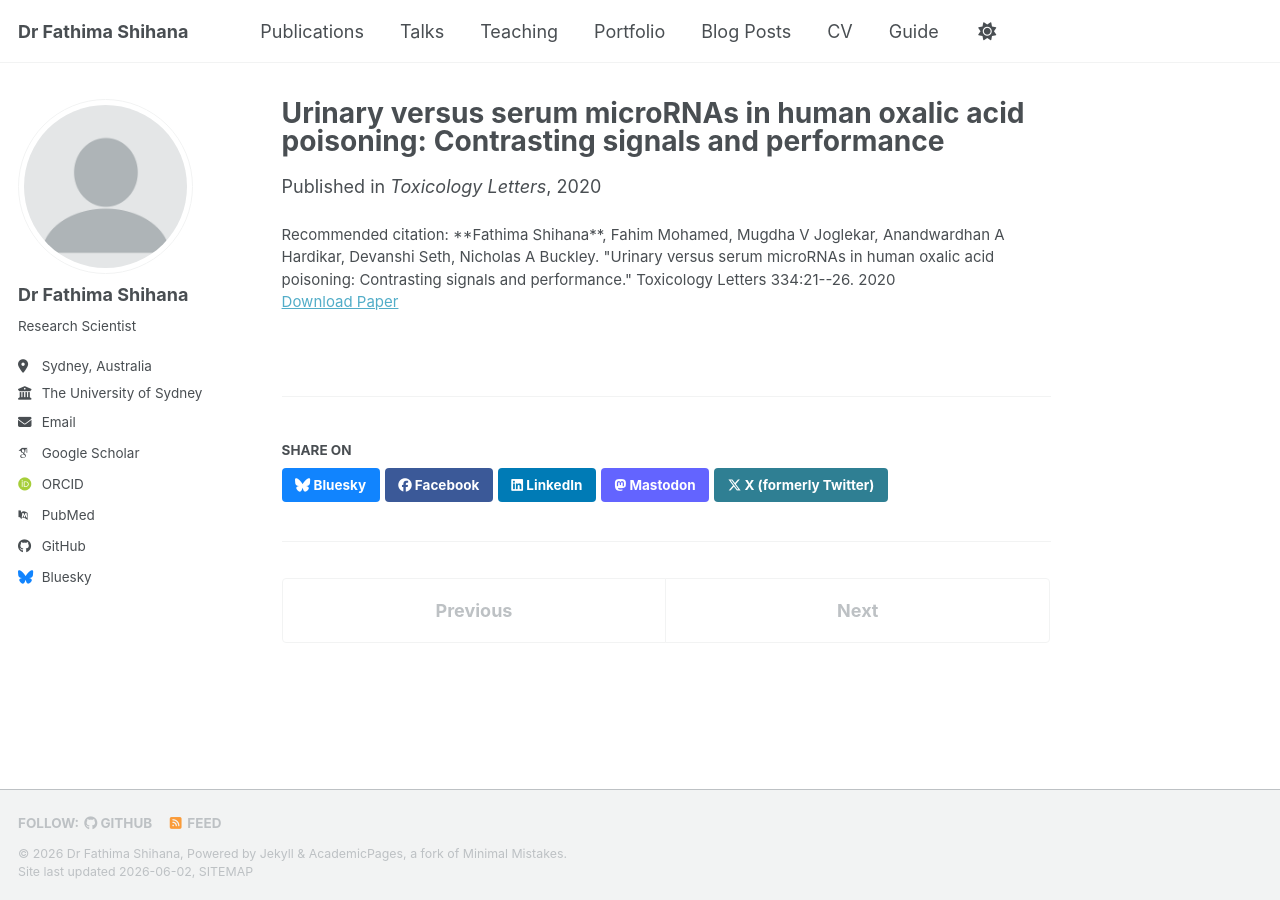
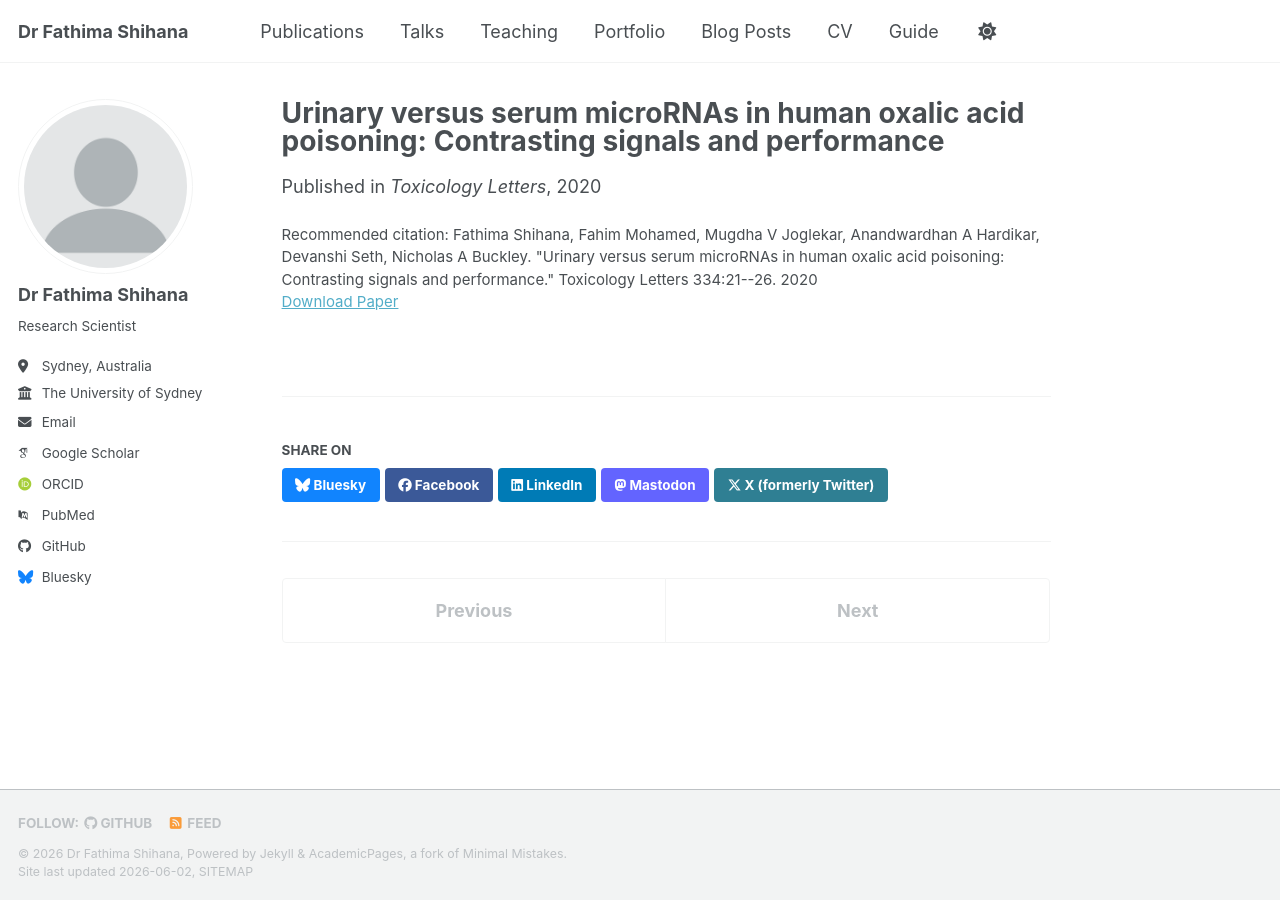
Before and after one commit to fathimashihana/fathimashihana.github.io, a Jekyll site: the page built from _publications/2020-urinary-versus-serum-micrornas-in-human-oxalic-acid-poisoning-contrasting-signal.md, in a window 1280 px wide. Built offline with Jekyll 4.4.1, drawn with Linux system fonts in a browser that asks for light colours; some web fonts are replaced; a script bundle is joined from its source files by our own code; library files that are not in the unit come from our copies.

```diff
--- a/_publications/2020-urinary-versus-serum-micrornas-in-human-oxalic-acid-poisoning-contrasting-signal.md
+++ b/_publications/2020-urinary-versus-serum-micrornas-in-human-oxalic-acid-poisoning-contrasting-signal.md
@@ -8,5 +8,5 @@ venue: "Toxicology Letters"
 paperurl: ""
 pdfurl: "/files/urinary-versus-serum-micrornas-in-human-oxalic-acid-poisoning-contrasting-signal.pdf"
 pubmedurl: "https://pubmed.ncbi.nlm.nih.gov/?term=Urinary+versus+serum+microRNAs+in+human+oxalic+acid+poisoning:+Contrasting+signals+and+performance"
-citation: "**Fathima Shihana**, Fahim Mohamed, Mugdha V Joglekar, Anandwardhan A Hardikar, Devanshi Seth, Nicholas A Buckley. \"Urinary versus serum microRNAs in human oxalic acid poisoning: Contrasting signals and performance.\" Toxicology Letters 334:21--26. 2020"
+citation: "Fathima Shihana, Fahim Mohamed, Mugdha V Joglekar, Anandwardhan A Hardikar, Devanshi Seth, Nicholas A Buckley. \"Urinary versus serum microRNAs in human oxalic acid poisoning: Contrasting signals and performance.\" Toxicology Letters 334:21--26. 2020"
 ---
```
